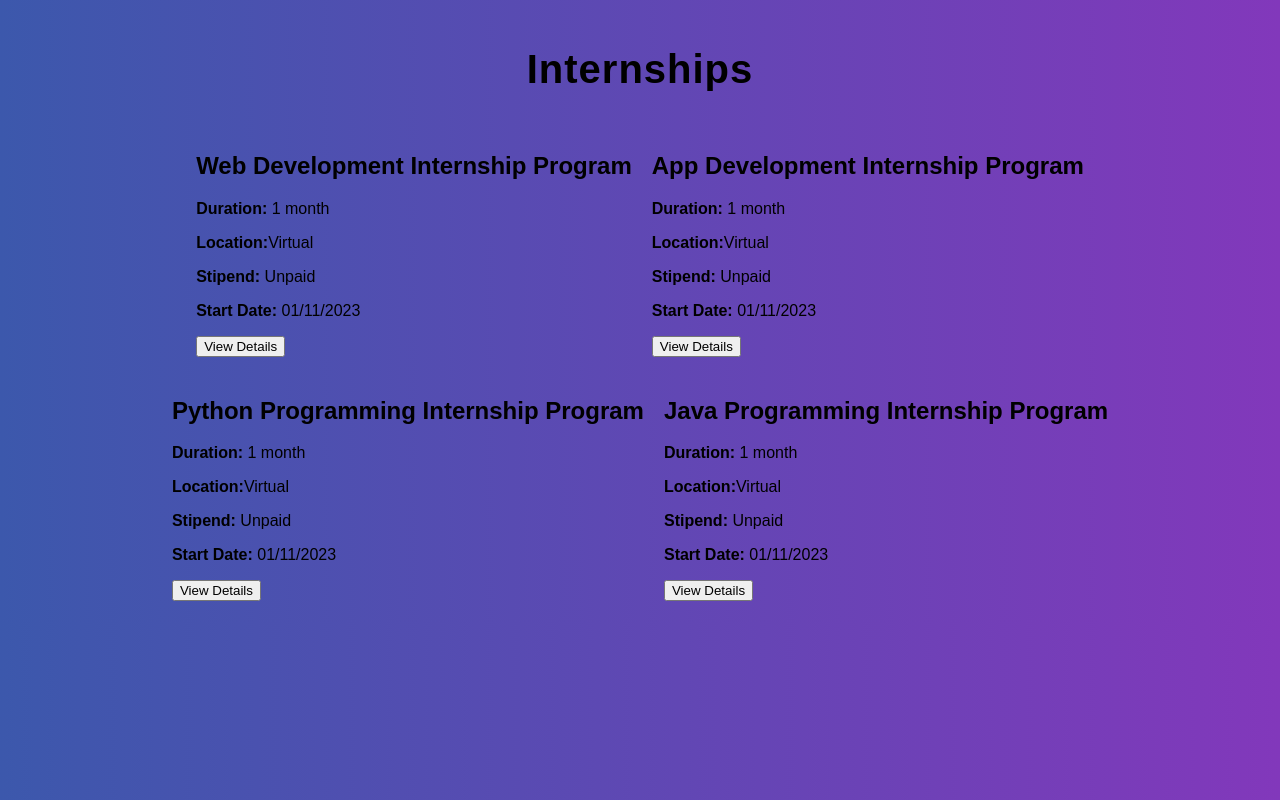
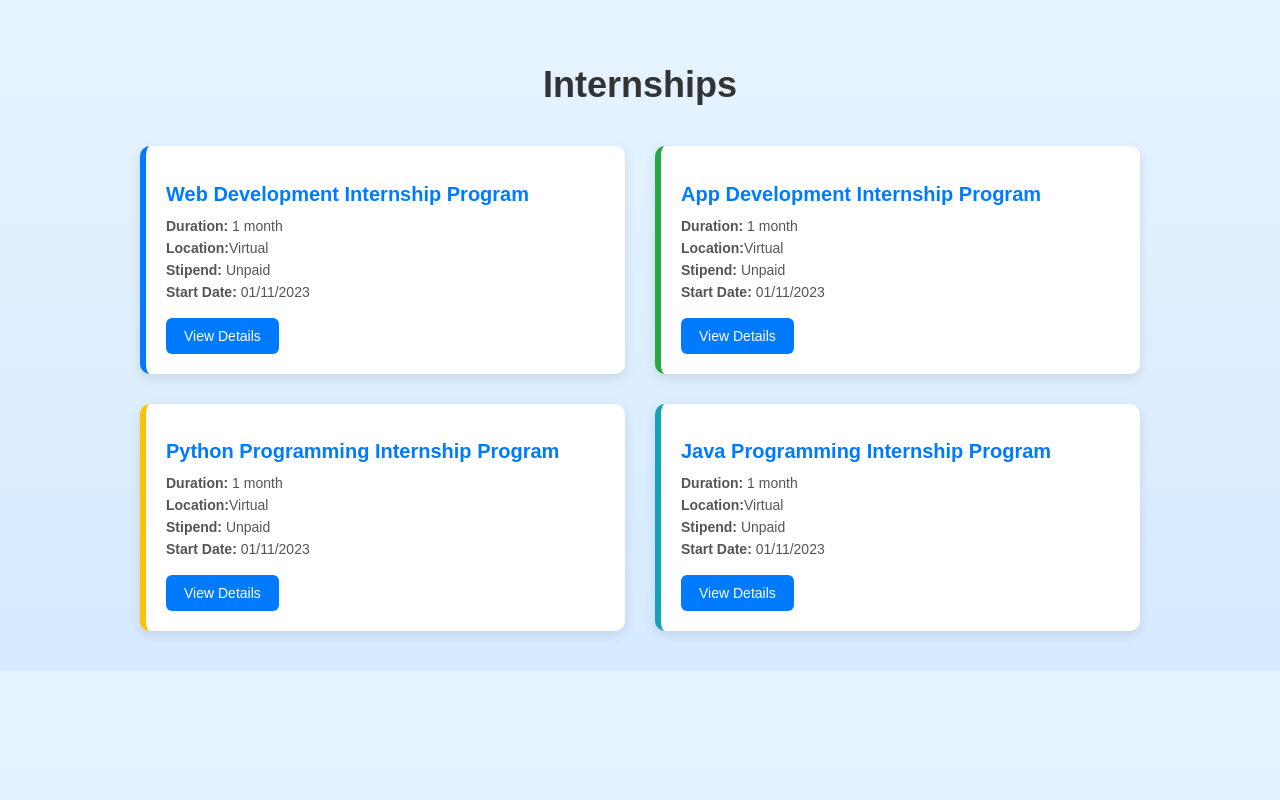
Before and after one commit to AvadhiMandawkhat/vaultofcodes_assignment2, a plain HTML site: page index.html in a window 1280 px wide. Drawn offline with Linux system fonts and the light colour scheme.

Commit message:
Refactor internship section styles and layout
Updated styles for the internship section, including card layout and animations.

```diff
--- a/style.css
+++ b/style.css
@@ -1,71 +1,101 @@
+/* Base styles */
 body {
-  font-family: Arial, sans-serif;
   margin: 0;
-  padding: 20px;
-  background: linear-gradient(to right, #3c58ac, #8238bb);
+  padding: 0;
+  font-family: 'Poppins', sans-serif;
+  /* Subtle, soft blue-tinted background to complement white cards and blue accents */
+  /* Slightly darker gradient (still soft) to increase contrast with the white cards */
+  background: linear-gradient(to bottom, #e6f4ff 0%, #d6eaff 100%);
 }
 
-h1 {
+/* Internship section */
+.internship-section {
+  padding: 40px 20px;
   text-align: center;
-  color: #000;
-  font-family: 'Poppins', sans-serif;
-  font-size: 2.5em;
-  font-weight: 600;
-  letter-spacing: 1px;
-  margin-bottom: 40px;
 }
 
-.card-container {
-  display: flex;
-  flex-wrap: wrap;
-  justify-content: center;
-  gap: 20px;
+/* Title styling */
+.internship-section h1 {
+  font-size: clamp(24px, 5vw, 36px);
+  margin-bottom: 40px;
+  color: #333;
 }
 
-.internship-card {
-  flex: 0 1 calc(50% - 20px);
-  background-color: #fff;
-  border: 1px solid #ccc;
-  padding: 20px;
-  box-shadow: 0 2px 8px rgba(0, 0, 0, 0.1);
-  border-radius: 8px;
+/* Card container with two cards per row */
+.card-container {
+  display: grid;
+  grid-template-columns: repeat(2, 1fr);
+  gap: 30px;
+  max-width: 1000px;
+  margin: auto;
 }
 
-.internship-card h2 {
-  margin-top: 0;
-  color: #000000;
+/* Individual card styling */
+.card {
+  background-color: #ffffff;
+  border-radius: 10px;
+  padding: 20px;
+  box-shadow: 0 4px 12px rgba(0, 0, 0, 0.1);
+  text-align: left;
+  opacity: 0;
+  transform: translateY(20px);
+  animation: fadeIn 0.6s ease forwards;
+  animation-delay: 0.1s;
+  border-left: 6px solid #007bff;
 }
 
-.internship-card p {
-  margin: 8px 0;
+/* Accent colors for variety */
+.card:nth-child(2) { border-left-color: #28a745; }
+.card:nth-child(3) { border-left-color: #ffc107; }
+.card:nth-child(4) { border-left-color: #17a2b8; }
+
+@keyframes fadeIn {
+  to {
+    opacity: 1;
+    transform: translateY(0);
+  }
+}
+
+.card h2 {
+  font-size: 20px;
+  margin-bottom: 12px;
+  color: #007bff;
+}
+
+.card p {
+  margin: 6px 0;
+  font-size: 14px;
   color: #555;
 }
 
-.btn {
-  display: inline-block;
-  margin-top: 10px;
-  padding: 10px 15px;
+/* Button styling */
+button {
+  margin-top: 12px;
+  padding: 10px 18px;
   background-color: #007bff;
   color: white;
-  text-decoration: none;
-  border-radius: 5px;
+  border: none;
+  border-radius: 6px;
+  cursor: pointer;
+  font-size: 14px;
   transition: background-color 0.3s ease;
 }
 
-.btn:hover {
+button:hover {
   background-color: #0056b3;
 }
 
+/* Responsive layout for mobile */
 @media (max-width: 768px) {
-  .internship-card {
-    flex: 0 1 100%;
+  .card-container {
+    grid-template-columns: 1fr;
+  }
+
+  .internship-section h1 {
+    font-size: 24px;
+  }
+
+  .card h2 {
+    font-size: 18px;
   }
 }
-
-
-
-.internship-card:hover {
-  transform: scale(1.02);
-  box-shadow: 0 4px 12px rgba(0, 0, 0, 0.2);
-  transition: transform 0.3s ease, box-shadow 0.3s ease;
-}
```
